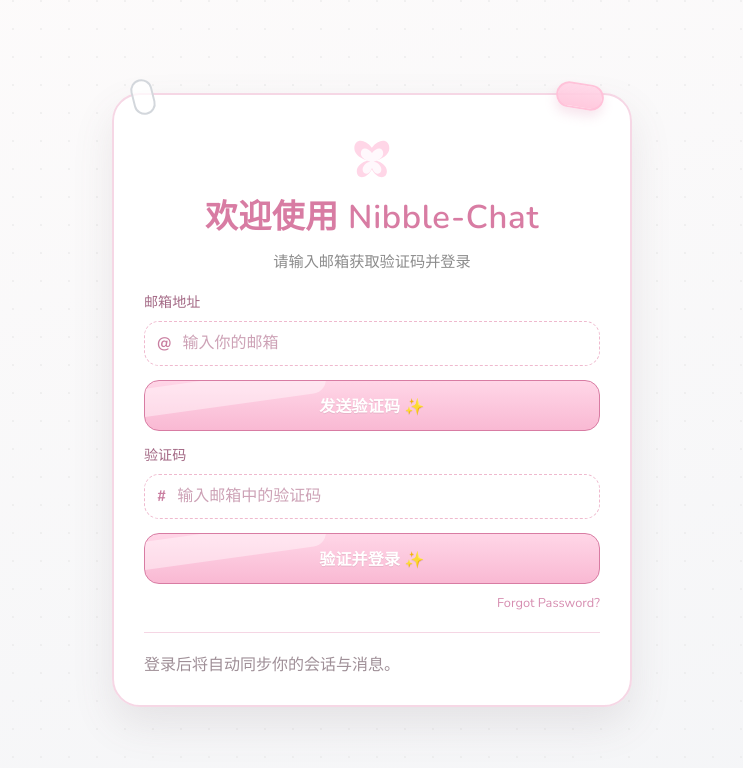
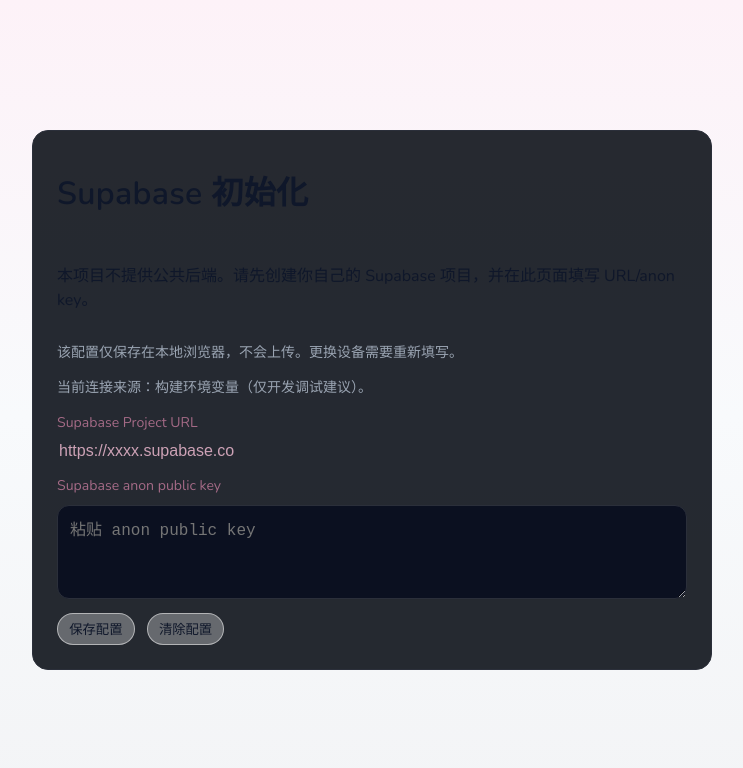
Before and after one commit to chuan-101/Nibble-Chat, a React (Vite) app: page /#/setup in a window 1280 px wide. Before the commit this address led to /#/auth. Shown: the top 768 px of the page, without its empty margins (268-1011 px from the left). Built offline with nearby package versions, Linux system fonts and the light colour scheme; no server answers.

Commit message:
feat: add local supabase setup and config gating

```diff
--- a/src/App.tsx
+++ b/src/App.tsx
@@ -1,6 +1,6 @@
 import { useCallback, useEffect, useMemo, useRef, useState, type ReactNode } from 'react'
 import type { User } from '@supabase/supabase-js'
-import { Navigate, Route, Routes, useNavigate, useParams } from 'react-router-dom'
+import { Navigate, Route, Routes, useLocation, useNavigate, useParams } from 'react-router-dom'
 import ChatPage from './pages/ChatPage'
 import AuthPage from './pages/AuthPage'
 import SessionsDrawer from './components/SessionsDrawer'
@@ -40,7 +40,7 @@
   updateRemoteSessionOverride,
   updateRemoteSessionReasoningOverride,
 } from './storage/supabaseSync'
-import { supabase } from './supabase/client'
+import { hasSupabaseConfig, subscribeSupabaseConfigChange, supabase } from './supabase/client'
 import './App.css'
 import SettingsPage from './pages/SettingsPage'
 import MyHomePage from './pages/MyHomePage'
@@ -52,6 +52,7 @@
 import RpRoomPage from './pages/RpRoomPage'
 import HomePage from './pages/HomePage'
 import HomeLayoutSettingsPage from './pages/HomeLayoutSettingsPage'
+import SupabaseSetupPage from './pages/SupabaseSetupPage'
 import {
   resolveSnackSystemOverlay,
   resolveSyzygyPostPrompt,
@@ -171,6 +172,7 @@
 
 const App = () => {
   const navigate = useNavigate()
+  const location = useLocation()
   const [sessions, setSessions] = useState<ChatSession[]>(initialSnapshot.sessions)
   const [messages, setMessages] = useState<ChatMessage[]>(initialSnapshot.messages)
   const [drawerOpen, setDrawerOpen] = useState(false)
@@ -182,6 +184,7 @@
   const [settingsReady, setSettingsReady] = useState(false)
   const [sessionsReady, setSessionsReady] = useState(false)
   const [activeChatSessionId, setActiveChatSessionId] = useState<string | null>(null)
+  const [supabaseConfigured, setSupabaseConfigured] = useState(() => hasSupabaseConfig())
   const sessionsRef = useRef(sessions)
   const messagesRef = useRef(messages)
   const streamingControllerRef = useRef<AbortController | null>(null)
@@ -261,7 +264,14 @@
   }, [applySnapshot, user])
 
   useEffect(() => {
+    return subscribeSupabaseConfigChange(() => {
+      setSupabaseConfigured(hasSupabaseConfig())
+    })
+  }, [])
+
+  useEffect(() => {
     if (!supabase) {
+      setUser(null)
       setAuthReady(true)
       return
     }
@@ -276,7 +286,13 @@
     return () => {
       data.subscription.unsubscribe()
     }
-  }, [])
+  }, [supabaseConfigured])
+
+  useEffect(() => {
+    if (!supabaseConfigured && location.pathname !== '/setup') {
+      navigate('/setup', { replace: true })
+    }
+  }, [location.pathname, navigate, supabaseConfigured])
 
   useEffect(() => {
     if (!authReady) {
@@ -1306,6 +1322,7 @@
   return (
     <div className="app-shell">
       <Routes>
+        <Route path="/setup" element={<SupabaseSetupPage />} />
         <Route path="/auth" element={<AuthPage user={user} />} />
         <Route
           path="/"
--- a/src/pages/AuthPage.tsx
+++ b/src/pages/AuthPage.tsx
@@ -1,7 +1,7 @@
 import { useCallback, useEffect, useState } from 'react'
 import { useNavigate } from 'react-router-dom'
 import type { User } from '@supabase/supabase-js'
-import { supabase } from '../supabase/client'
+import { hasSupabaseConfig, supabase } from '../supabase/client'
 import './AuthPage.css'
 
 type AuthPageProps = {
@@ -18,6 +18,10 @@
   const navigate = useNavigate()
 
   useEffect(() => {
+    if (!hasSupabaseConfig()) {
+      navigate('/setup', { replace: true })
+      return
+    }
     if (!supabase) {
       return
     }
@@ -48,7 +52,7 @@
       return
     }
     if (!supabase) {
-      setError('尚未配置 Supabase 环境变量。')
+      setError('请先在设置页填写你的 Supabase URL 和 anon key。')
       return
     }
     setSending(true)
@@ -77,7 +81,7 @@
       return
     }
     if (!supabase) {
-      setError('尚未配置 Supabase 环境变量。')
+      setError('请先在设置页填写你的 Supabase URL 和 anon key。')
       return
     }
     setVerifying(true)
@@ -98,7 +102,7 @@
 
   const handleLogout = useCallback(async () => {
     if (!supabase) {
-      setError('尚未配置 Supabase 环境变量。')
+      setError('请先在设置页填写你的 Supabase URL 和 anon key。')
       return
     }
     setError(null)
--- /dev/null
+++ b/src/pages/SupabaseSetupPage.css
@@ -0,0 +1,39 @@
+.setup-page {
+  min-height: 100vh;
+  display: flex;
+  align-items: center;
+  justify-content: center;
+  padding: 24px;
+}
+
+.setup-card {
+  width: min(680px, 100%);
+  padding: 24px;
+  border-radius: 16px;
+  border: 1px solid var(--ui-border, #2b2f3a);
+  background: var(--ui-bg-card, rgba(15, 19, 27, 0.9));
+  display: grid;
+  gap: 14px;
+}
+
+.setup-note,
+.setup-source {
+  margin: 0;
+  font-size: 14px;
+  color: var(--ui-text-secondary, #9aa4b2);
+}
+
+.setup-actions {
+  display: flex;
+  gap: 12px;
+}
+
+.setup-card textarea {
+  width: 100%;
+  border-radius: 12px;
+  padding: 10px 12px;
+  background: var(--ui-bg-input, #0b1020);
+  border: 1px solid var(--ui-border, #2b2f3a);
+  color: inherit;
+  resize: vertical;
+}
--- /dev/null
+++ b/src/pages/SupabaseSetupPage.tsx
@@ -0,0 +1,99 @@
+import { useMemo, useState } from 'react'
+import { useNavigate } from 'react-router-dom'
+import {
+  getSupabaseConfigSource,
+  hasSupabaseConfig,
+  removeLocalSupabaseConfig,
+  setLocalSupabaseConfig,
+} from '../supabase/client'
+import { readLocalSupabaseConfig } from '../storage/supabaseConfig'
+import './SupabaseSetupPage.css'
+
+const isValidSupabaseUrl = (value: string) => {
+  const trimmed = value.trim()
+  return trimmed.startsWith('https://') && trimmed.includes('.supabase.co')
+}
+
+const SupabaseSetupPage = () => {
+  const navigate = useNavigate()
+  const localConfig = useMemo(() => readLocalSupabaseConfig(), [])
+  const [url, setUrl] = useState(localConfig?.url ?? '')
+  const [anonKey, setAnonKey] = useState(localConfig?.anonKey ?? '')
+  const [error, setError] = useState<string | null>(null)
+  const [status, setStatus] = useState<string | null>(null)
+
+  const source = getSupabaseConfigSource()
+  const configured = hasSupabaseConfig()
+
+  const handleSave = () => {
+    const trimmedUrl = url.trim()
+    const trimmedAnonKey = anonKey.trim()
+    if (!isValidSupabaseUrl(trimmedUrl)) {
+      setError('请输入有效的 Supabase Project URL（需以 https:// 开头并包含 .supabase.co）。')
+      setStatus(null)
+      return
+    }
+    if (!trimmedAnonKey) {
+      setError('请输入 Supabase anon public key。')
+      setStatus(null)
+      return
+    }
+    setLocalSupabaseConfig({ url: trimmedUrl, anonKey: trimmedAnonKey })
+    setError(null)
+    setStatus('配置已保存。')
+    navigate('/auth', { replace: true })
+  }
+
+  const handleClear = () => {
+    removeLocalSupabaseConfig()
+    setStatus('已清除本地 Supabase 配置。')
+    setError(null)
+    setUrl('')
+    setAnonKey('')
+  }
+
+  return (
+    <div className="setup-page">
+      <div className="setup-card">
+        <h1 className="ui-title">Supabase 初始化</h1>
+        <p className="subtitle">本项目不提供公共后端。请先创建你自己的 Supabase 项目，并在此页面填写 URL/anon key。</p>
+        <p className="setup-note">该配置仅保存在本地浏览器，不会上传。更换设备需要重新填写。</p>
+        {configured ? (
+          <p className="setup-source">
+            当前连接来源：{source === 'local' ? '本地配置' : '构建环境变量（仅开发调试建议）'}。
+          </p>
+        ) : null}
+        <label className="field">
+          <span className="field-label">Supabase Project URL</span>
+          <input
+            type="url"
+            placeholder="https://xxxx.supabase.co"
+            value={url}
+            onChange={(event) => setUrl(event.target.value)}
+          />
+        </label>
+        <label className="field">
+          <span className="field-label">Supabase anon public key</span>
+          <textarea
+            rows={4}
+            placeholder="粘贴 anon public key"
+            value={anonKey}
+            onChange={(event) => setAnonKey(event.target.value)}
+          />
+        </label>
+        <div className="setup-actions">
+          <button type="button" className="primary" onClick={handleSave}>
+            保存配置
+          </button>
+          <button type="button" className="ghost" onClick={handleClear}>
+            清除配置
+          </button>
+        </div>
+        {status ? <p className="status">{status}</p> : null}
+        {error ? <p className="error">{error}</p> : null}
+      </div>
+    </div>
+  )
+}
+
+export default SupabaseSetupPage
--- /dev/null
+++ b/src/storage/supabaseConfig.ts
@@ -0,0 +1,52 @@
+export const SUPABASE_CONFIG_STORAGE_KEY = 'nibble_supabase_config_v1'
+
+export type SupabaseLocalConfig = {
+  url: string
+  anonKey: string
+}
+
+const normalizeConfig = (value: unknown): SupabaseLocalConfig | null => {
+  if (!value || typeof value !== 'object') {
+    return null
+  }
+  const config = value as Record<string, unknown>
+  const url = typeof config.url === 'string' ? config.url.trim() : ''
+  const anonKey = typeof config.anonKey === 'string' ? config.anonKey.trim() : ''
+  if (!url || !anonKey) {
+    return null
+  }
+  return { url, anonKey }
+}
+
+export const readLocalSupabaseConfig = (): SupabaseLocalConfig | null => {
+  if (typeof window === 'undefined') {
+    return null
+  }
+  const raw = window.localStorage.getItem(SUPABASE_CONFIG_STORAGE_KEY)
+  if (!raw) {
+    return null
+  }
+  try {
+    return normalizeConfig(JSON.parse(raw))
+  } catch {
+    return null
+  }
+}
+
+export const saveLocalSupabaseConfig = (config: SupabaseLocalConfig) => {
+  if (typeof window === 'undefined') {
+    return
+  }
+  const payload: SupabaseLocalConfig = {
+    url: config.url.trim(),
+    anonKey: config.anonKey.trim(),
+  }
+  window.localStorage.setItem(SUPABASE_CONFIG_STORAGE_KEY, JSON.stringify(payload))
+}
+
+export const clearLocalSupabaseConfig = () => {
+  if (typeof window === 'undefined') {
+    return
+  }
+  window.localStorage.removeItem(SUPABASE_CONFIG_STORAGE_KEY)
+}
--- a/src/supabase/client.ts
+++ b/src/supabase/client.ts
@@ -1,14 +1,86 @@
-import { createClient } from '@supabase/supabase-js'
+import { createClient, type SupabaseClient } from '@supabase/supabase-js'
+import {
+  clearLocalSupabaseConfig,
+  readLocalSupabaseConfig,
+  saveLocalSupabaseConfig,
+  type SupabaseLocalConfig,
+} from '../storage/supabaseConfig'
 
-const supabaseUrl = import.meta.env.VITE_SUPABASE_URL as string | undefined
-const supabaseAnonKey = import.meta.env.VITE_SUPABASE_ANON_KEY as string | undefined
+type SupabaseConfigSource = 'local' | 'env' | 'none'
 
-export const supabase =
-  supabaseUrl && supabaseAnonKey
-    ? createClient(supabaseUrl, supabaseAnonKey, {
-        auth: {
-          detectSessionInUrl: true,
-          persistSession: true,
-        },
-      })
-    : null
+const SUPABASE_CONFIG_CHANGED_EVENT = 'nibble:supabase-config-changed'
+
+const resolveConfig = (): { config: SupabaseLocalConfig | null; source: SupabaseConfigSource } => {
+  const localConfig = readLocalSupabaseConfig()
+  if (localConfig) {
+    return { config: localConfig, source: 'local' }
+  }
+  const envUrl = import.meta.env.VITE_SUPABASE_URL as string | undefined
+  const envAnonKey = import.meta.env.VITE_SUPABASE_ANON_KEY as string | undefined
+  if (envUrl?.trim() && envAnonKey?.trim()) {
+    return {
+      config: { url: envUrl.trim(), anonKey: envAnonKey.trim() },
+      source: 'env',
+    }
+  }
+  return { config: null, source: 'none' }
+}
+
+const createSupabaseFromConfig = (config: SupabaseLocalConfig | null): SupabaseClient | null => {
+  if (!config) {
+    return null
+  }
+  return createClient(config.url, config.anonKey, {
+    auth: {
+      detectSessionInUrl: true,
+      persistSession: true,
+    },
+  })
+}
+
+let currentResolved = resolveConfig()
+export let supabase = createSupabaseFromConfig(currentResolved.config)
+
+const emitConfigChange = () => {
+  if (typeof window === 'undefined') {
+    return
+  }
+  window.dispatchEvent(new CustomEvent(SUPABASE_CONFIG_CHANGED_EVENT))
+}
+
+const refreshSupabaseClient = () => {
+  currentResolved = resolveConfig()
+  supabase = createSupabaseFromConfig(currentResolved.config)
+}
+
+export const hasSupabaseConfig = () => currentResolved.source !== 'none'
+
+export const getSupabaseConfigSource = () => currentResolved.source
+
+export const setLocalSupabaseConfig = (config: SupabaseLocalConfig) => {
+  saveLocalSupabaseConfig(config)
+  refreshSupabaseClient()
+  emitConfigChange()
+}
+
+export const removeLocalSupabaseConfig = () => {
+  clearLocalSupabaseConfig()
+  refreshSupabaseClient()
+  emitConfigChange()
+}
+
+export const subscribeSupabaseConfigChange = (listener: () => void) => {
+  if (typeof window === 'undefined') {
+    return () => undefined
+  }
+  const handler = () => {
+    refreshSupabaseClient()
+    listener()
+  }
+  window.addEventListener(SUPABASE_CONFIG_CHANGED_EVENT, handler)
+  window.addEventListener('storage', handler)
+  return () => {
+    window.removeEventListener(SUPABASE_CONFIG_CHANGED_EVENT, handler)
+    window.removeEventListener('storage', handler)
+  }
+}
```
Also changed, not shown: 1 other file (tests, documents, lock files or other folders).
